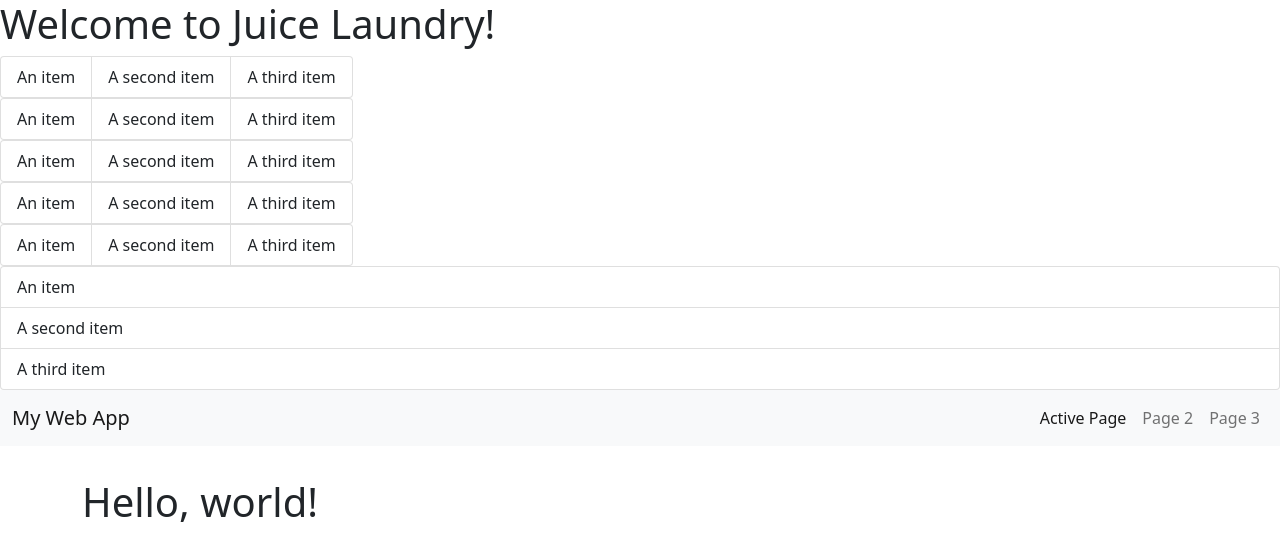
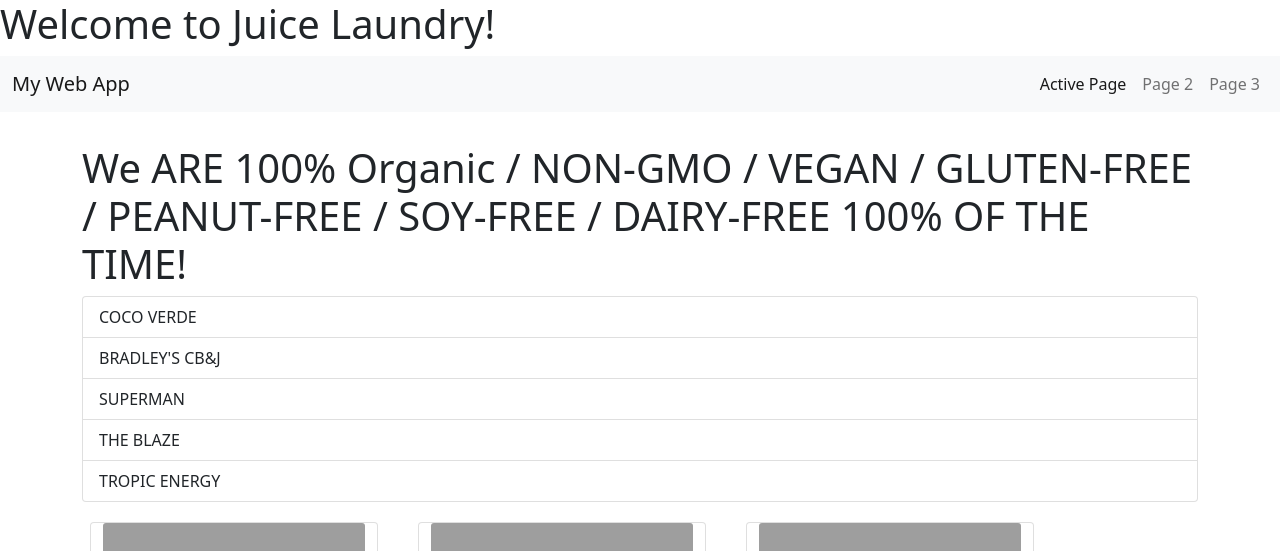
Before and after one commit to dmo300/JuiceLaundryTeam, a plain HTML site: page index.html in a window 1280 px wide. Shown: the top 551 px of the page. Drawn offline with nearby package versions, Linux system fonts and the light colour scheme; grey boxes are pictures that could not be loaded.

Commit message:
F4
Create List Group from Boot Strap Template

```diff
--- a/index.html
+++ b/index.html
@@ -20,40 +20,6 @@
     <title>Juicy Menu!</title>
   </head>
   <body>
-
-
-    <ul class="list-group list-group-horizontal">
-      <li class="list-group-item">An item</li>
-      <li class="list-group-item">A second item</li>
-      <li class="list-group-item">A third item</li>
-    </ul>
-    <ul class="list-group list-group-horizontal-sm">
-      <li class="list-group-item">An item</li>
-      <li class="list-group-item">A second item</li>
-      <li class="list-group-item">A third item</li>
-    </ul>
-    <ul class="list-group list-group-horizontal-md">
-      <li class="list-group-item">An item</li>
-      <li class="list-group-item">A second item</li>
-      <li class="list-group-item">A third item</li>
-    </ul>
-    <ul class="list-group list-group-horizontal-lg">
-      <li class="list-group-item">An item</li>
-      <li class="list-group-item">A second item</li>
-      <li class="list-group-item">A third item</li>
-    </ul>
-    <ul class="list-group list-group-horizontal-xl">
-      <li class="list-group-item">An item</li>
-      <li class="list-group-item">A second item</li>
-      <li class="list-group-item">A third item</li>
-    </ul>
-    <ul class="list-group list-group-horizontal-xxl">
-      <li class="list-group-item">An item</li>
-      <li class="list-group-item">A second item</li>
-      <li class="list-group-item">A third item</li>
-    </ul>
-
-
 
     <!--
       BOOTSTRAP NAV
@@ -92,10 +58,16 @@
     <div class="container" style="margin-top:2em;">
 
       <div>
-        <h1>Hello, world!</h1>
+        <h1>We ARE 100% Organic / NON-GMO / VEGAN / GLUTEN-FREE / PEANUT-FREE / SOY-FREE / DAIRY-FREE 100% OF THE TIME! </h1>
       </div>
 
-
+      <ul class="list-group">
+        <li class="list-group-item">COCO VERDE</li>
+        <li class="list-group-item">BRADLEY'S CB&J</li>
+        <li class="list-group-item">SUPERMAN</li>
+        <li class="list-group-item">THE BLAZE</li>
+        <li class="list-group-item">TROPIC ENERGY</li>
+      </ul>
 
 
       <!--
```
